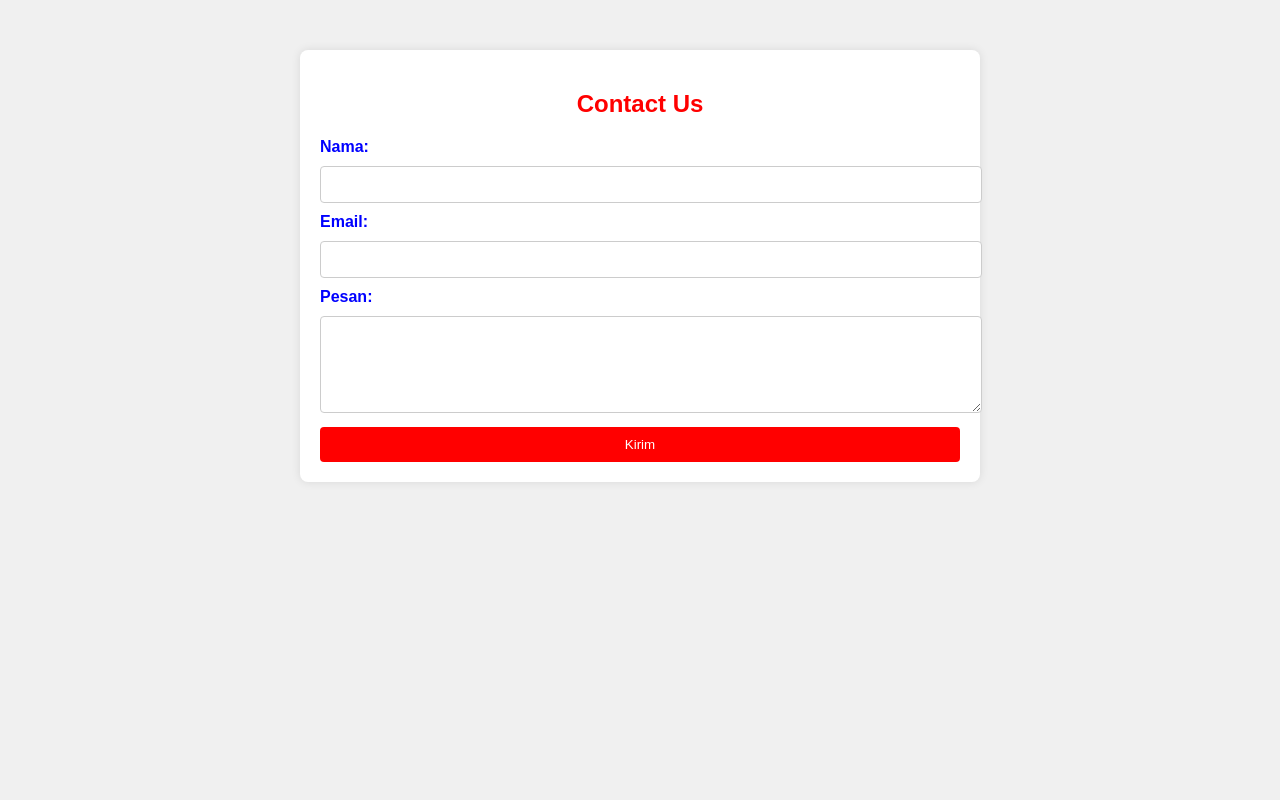
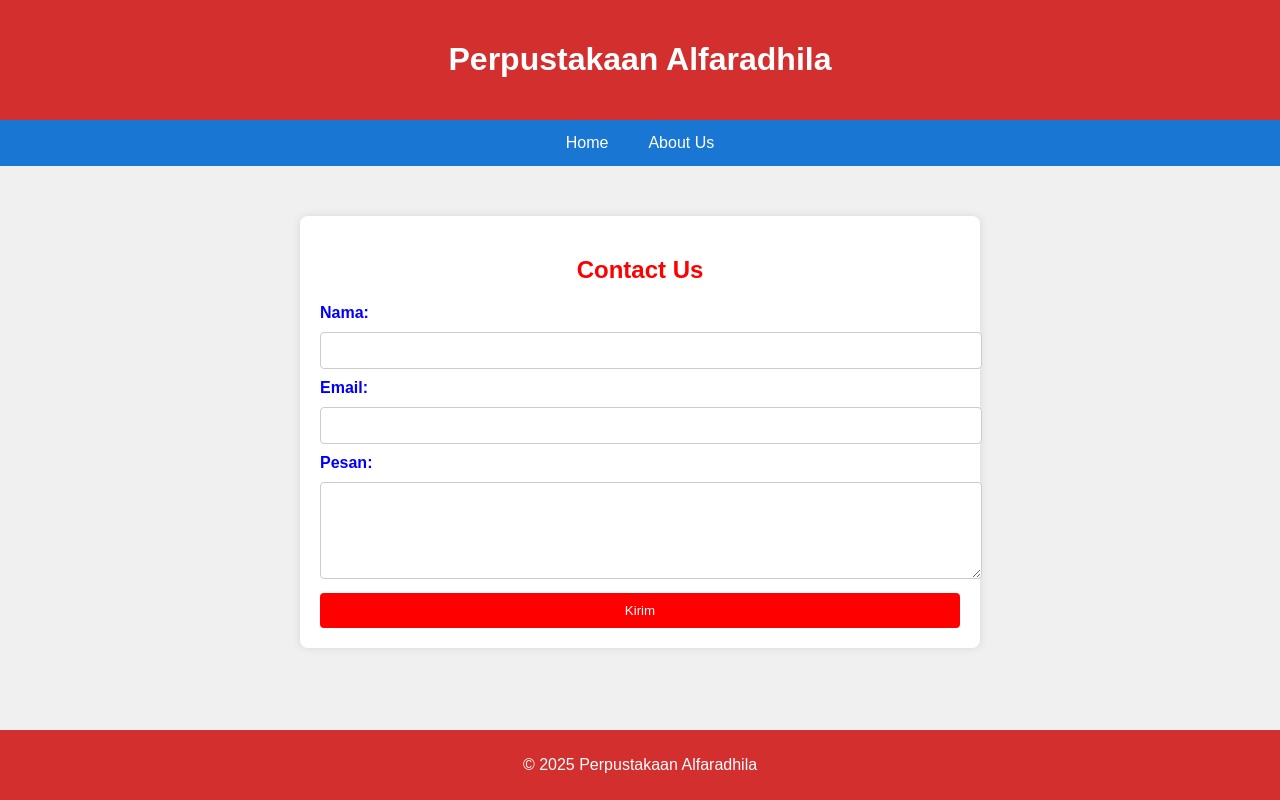
Before and after one commit to alfaradhila/alfaradhila.github.io, a plain HTML site: page contact-us.html in a window 1280 px wide. Drawn offline with Linux system fonts and the light colour scheme.

Commit message:
Update contact-us.html

```diff
--- a/contact-us.html
+++ b/contact-us.html
@@ -10,6 +10,27 @@
             background-color: #f0f0f0;
             margin: 0;
             padding: 0;
+        }
+        header {
+            background-color: #d32f2f; /* Merah */
+            color: white;
+            text-align: center;
+            padding: 20px 0;
+        }
+        nav {
+            background-color: #1976d2; /* Biru */
+            display: flex;
+            justify-content: center;
+        }
+        nav a {
+            color: white;
+            padding: 14px 20px;
+            text-decoration: none;
+            text-align: center;
+        }
+        nav a:hover {
+            background-color: #1565c0; /* Biru lebih gelap */
+            color: white;
         }
         .container {
             width: 50%;
@@ -47,9 +68,25 @@
         button:hover {
             background-color: darkred;
         }
+        footer {
+            background-color: #d32f2f;
+            color: white;
+            text-align: center;
+            padding: 10px 0;
+            position: fixed;
+            width: 100%;
+            bottom: 0;
+        }
     </style>
 </head>
 <body>
+    <header>
+        <h1>Perpustakaan Alfaradhila</h1>
+    </header>
+    <nav>
+        <a href="index.html">Home</a>
+        <a href="about.html">About Us</a>
+    </nav>
     <div class="container">
         <h2>Contact Us</h2>
         <form>
@@ -65,5 +102,8 @@
             <button type="submit">Kirim</button>
         </form>
     </div>
+    <footer>
+        <p>&copy; 2025 Perpustakaan Alfaradhila</p>
+    </footer>
 </body>
 </html>
```
